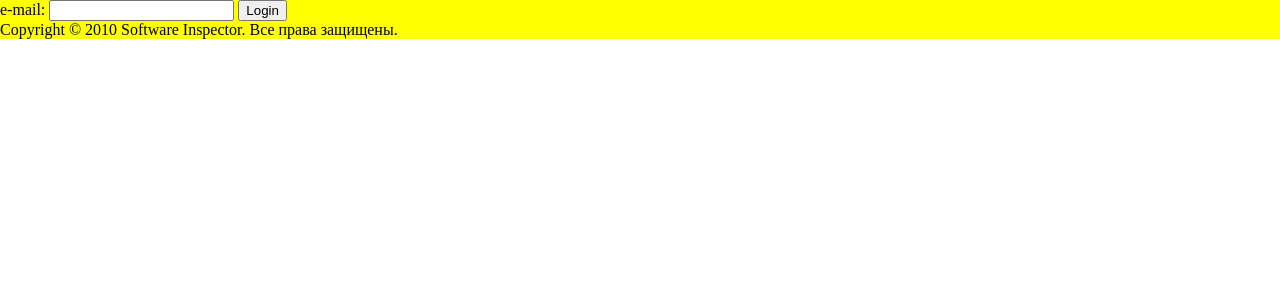
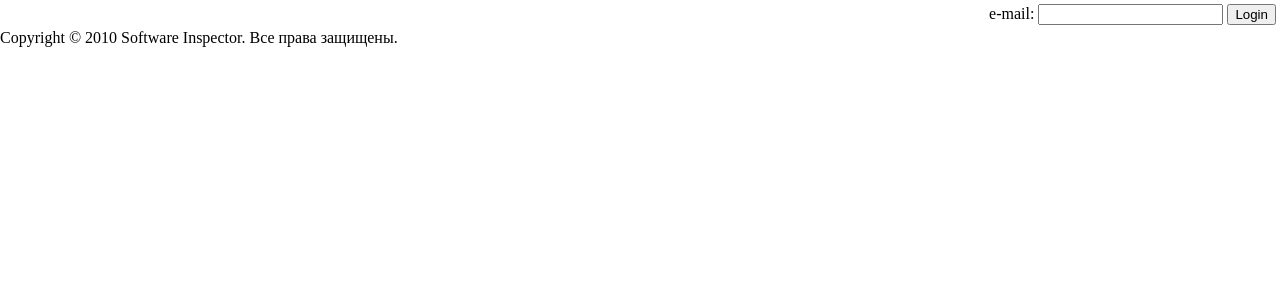
Before and after one commit to InvisibleMan/Software-Inspector, a Python web app: template templates/index.html in a window 1280 px wide. Shown: the top 300 px of the page. Run offline with Jinja, Linux system fonts and the light colour scheme; the template is opened without the code that fills it, so the values that code supplies are empty.

Commit message:
Start add autentification

```diff
--- a/templates/index.html
+++ b/templates/index.html
@@ -10,10 +10,13 @@
 <body>
 
 <div class="page">
+	{{ message }}
 	<!-- top_nav -->
-	<form method="post" action="#">
-		<label>e-mail:</label> <input type="text"> <input type="submit" value="Login" />
+	{% if not is_logged %}
+	<form method="post" action="#" class="login">
+		<label>e-mail:</label> <input type="text" name="email"> <input type="submit" value="Login" />
 	</form>
+	{% endif %}
 	<div class="footer">
 		<div class="copyright"> Copyright © 2010 Software Inspector. Все права защищены.</div>
 	</div>
--- a/templates/styles/style.css
+++ b/templates/styles/style.css
@@ -4,5 +4,14 @@ body {
 }
 
 .page {
-	background: yellow;
+	/*background: yellow;*/
 }
+
+.login{
+	float:right;
+	padding:4px;
+}
+
+.footer{
+	clear:both;
+}
```
Also changed, not shown: www/views.py (+29 -1 lines), 1 other file.
